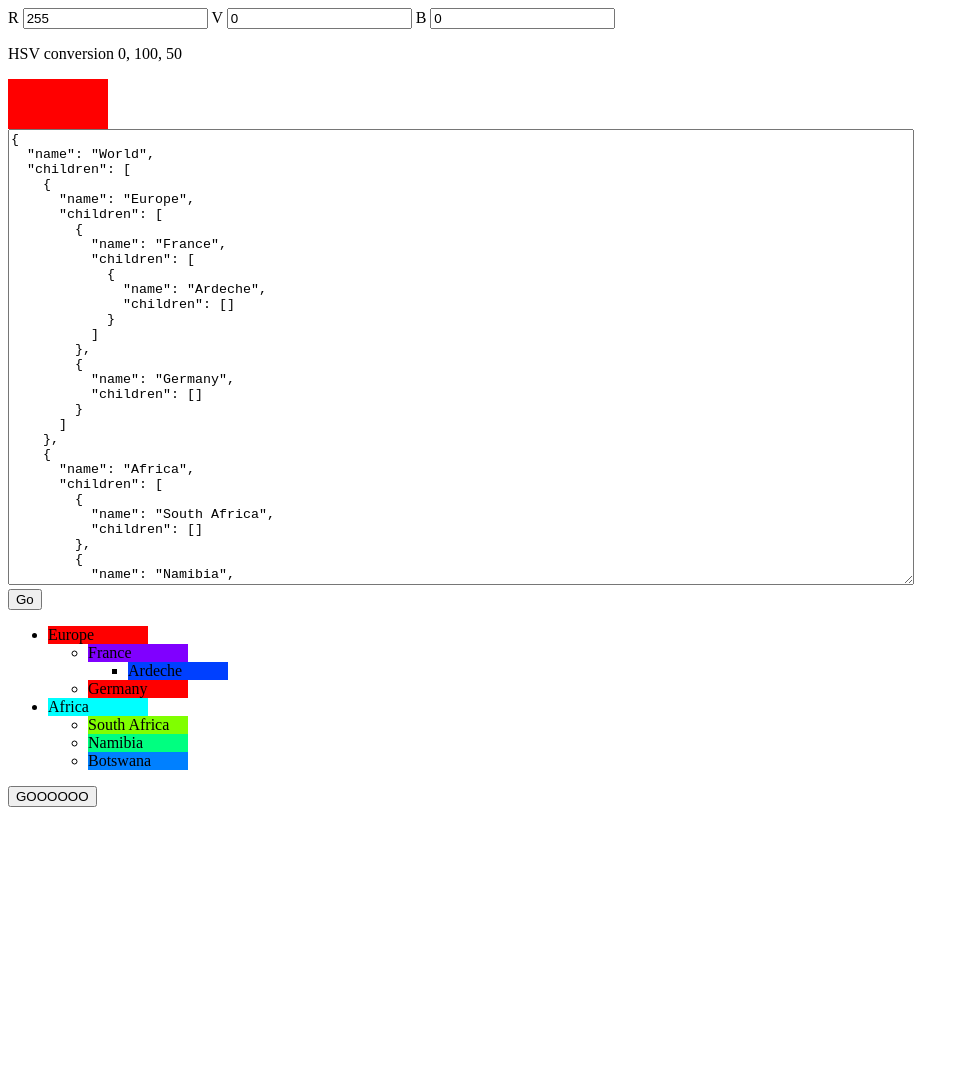
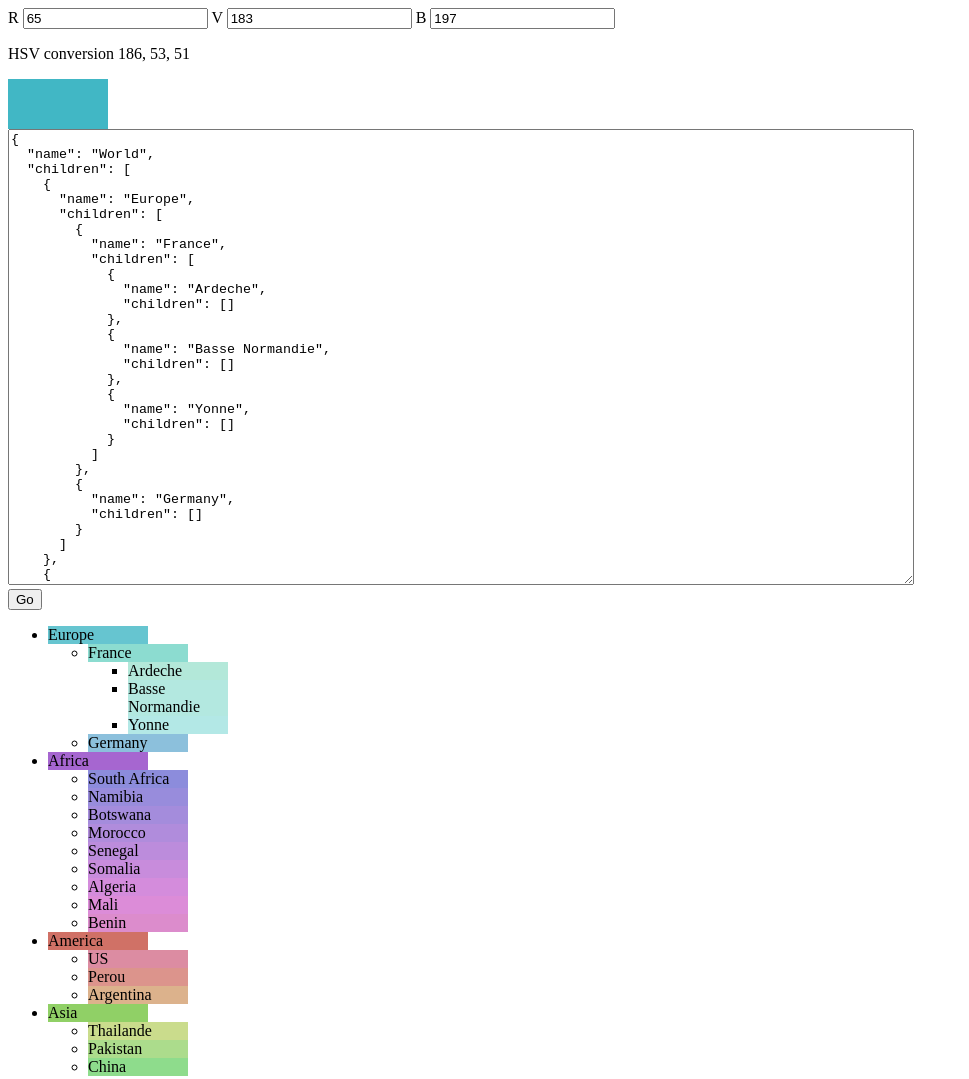
Before and after one commit to benoitguigal/color-genius, a website: page app/index.html in a window 1280 px wide. Shown: the top 1079 px of the page, without its empty margins (0-969 px from the left). Before the commit the page ends 823 px from the top, so only its background shows below. Drawn offline with Linux system fonts and the light colour scheme.

Commit message:
maximize color distance algo is working

```diff
--- a/app/index.html
+++ b/app/index.html
@@ -17,7 +17,7 @@
 
   <textarea class="hierarchy" rows="30" ng-model="hierarchyJSON"  ></textarea>
   <br>
-  <button type="submit" ng-click="parseJSON()"> Go </button>
+  <button type="submit" ng-click="parseJSON(); processHierarchy();"> Go </button>
   <ul>
     <li ng-repeat="child in hierarchy.children">
       <div class="block" ng-style="findColorFor(child.name)">{{child.name}}</div>
--- a/app/js/controllers.js
+++ b/app/js/controllers.js
@@ -11,12 +11,12 @@ angular.module('myApp.controllers', []).
   }]);
 
 function ColorGeniusCtrl($scope){
-  $scope.rouge = 255
-  $scope.vert = 0
-  $scope.bleu = 0
-  $scope.hue = 0
-  $scope.saturation = 100
-  $scope.light = 50
+  $scope.rouge = 65
+  $scope.vert = 183
+  $scope.bleu = 197
+  $scope.hue = 186
+  $scope.saturation = 53
+  $scope.light = 51
 
 
   $scope.colorSelectorStyle = {'background-color':'rgb('+$scope.rouge+','+$scope.vert+','+$scope.bleu+')'} ;
@@ -41,27 +41,110 @@ function ColorGeniusCtrl($scope){
 
   $scope.hierarchy = {
     "name": "World",
-    "children" : [
-      {"name": "Europe",
-      "children" : [
-        {"name": "France",
-        "children": [
-          {"name": "Ardeche",
-          "children": []}]},
-        {"name": "Germany",
-        "children": []}
-      ]},
-      {"name": "Africa",
-      "children":[
-        {"name": "South Africa",
-          "children": []},
-        {"name": "Namibia",
-          "children": []},
-        {"name": "Botswana",
-          "children": []}
-      ]}
+    "children": [
+        {
+            "name": "Europe",
+            "children": [
+                {
+                    "name": "France",
+                    "children": [
+                        {
+                            "name": "Ardeche",
+                            "children": []
+                        },
+                        {
+                            "name": "Basse Normandie",
+                            "children": []
+                        },
+                        {
+                            "name": "Yonne",
+                            "children": []
+                        }
+                    ]
+                },
+                {
+                    "name": "Germany",
+                    "children": []
+                }
+            ]
+        },
+        {
+            "name": "Africa",
+            "children": [
+                {
+                    "name": "South Africa",
+                    "children": []
+                },
+                {
+                    "name": "Namibia",
+                    "children": []
+                },
+                {
+                    "name": "Botswana",
+                    "children": []
+                },
+                {
+                    "name": "Morocco",
+                    "children": []
+                },
+                {
+                    "name": "Senegal",
+                    "children": []
+                },
+                {
+                    "name": "Somalia",
+                    "children": []
+                },
+                {
+                    "name": "Algeria",
+                    "children": []
+                },
+                {
+                    "name": "Mali",
+                    "children": []
+                },
+                {
+                    "name": "Benin",
+                    "children": []
+                }
+            ]
+        },
+        {
+            "name": "America",
+            "children": [
+                {
+                    "name": "US",
+                    "children": []
+                },
+                {
+                    "name": "Perou",
+                    "children": []
+                },
+                {
+                    "name": "Argentina",
+                    "children": []
+                }
+            ]
+        },
+        {
+            "name": "Asia",
+            "children": [
+                {
+                    "name": "Thailande",
+                    "children": []
+                },
+                {
+                    "name": "Pakistan",
+                    "children": []
+                },
+                {
+                    "name": "China",
+                    "children": []
+                }
+            ]
+        }
     ]
-  }
+}
 
   $scope.findX = function(base, nodesCount, min, max){
     var intervalLength = (max - min) / nodesCount
@@ -111,15 +194,29 @@ function ColorGeniusCtrl($scope){
 
   $scope.HSLcolors = {}
 
-  $scope.maximizeDistance = function(tree, minAngle, maxAngle){
+  $scope.maximizeDistance = function(tree, minAngle, maxAngle, currentLight, ligthIncrease){
     var nodes = tree.children
     var count = nodes.length
     if (count == 0) return
-    var arcLength = Math.abs(maxAngle - minAngle)
-    var intervalLength = arcLength / count
+    var arcLength
+    if(maxAngle >= minAngle){
+      arcLength = maxAngle - minAngle
+    } else {
+      arcLength = 360 - (minAngle - maxAngle)
+    }
+
+    var is360Degree = (arcLength == 360)
+    var intervalLength
+    if(is360Degree) { intervalLength = arcLength / count} else { intervalLength = arcLength / (count + 1)}
     var i
-    for(i=0; i<count; i++){
-      $scope.HSLcolors[nodes[i].name] = [toUniqueAngle(minAngle + i*intervalLength), $scope.saturation, $scope.light]
+    if(is360Degree){
+      for(i=0; i<count; i++){
+        $scope.HSLcolors[nodes[i].name] = [toUniqueAngle(minAngle + i*intervalLength), $scope.saturation, currentLight + ligthIncrease]
+      }
+    } else {
+      for(i=0; i<count; i++){
+        $scope.HSLcolors[nodes[i].name] = [toUniqueAngle(minAngle + (i+1)*intervalLength), $scope.saturation, currentLight + ligthIncrease]
+      }
     }
     var j
     for(j=0; j<count; j++){
@@ -127,7 +224,7 @@ function ColorGeniusCtrl($scope){
       var halfInterval = intervalLength / 2
       var minAng = toUniqueAngle(currentHue - halfInterval)
       var maxAng = toUniqueAngle(currentHue + halfInterval)
-      $scope.maximizeDistance(nodes[j], minAng, maxAng)
+      $scope.maximizeDistance(nodes[j], minAng, maxAng, currentLight + ligthIncrease, ligthIncrease)
     }
   }
 
@@ -138,7 +235,21 @@ function ColorGeniusCtrl($scope){
   $scope.processHierarchy = function(){
     $scope.HSLcolors = {}
     var base = $scope.hue
-    $scope.maximizeDistance($scope.hierarchy, base, base + 360)
+    var depth = treeDepth($scope.hierarchy)
+    var ligthIncrease = (100 - $scope.light)/(depth + 2)
+    $scope.maximizeDistance($scope.hierarchy, base, base + 360, $scope.light, ligthIncrease)
+  }
+
+  function treeDepth(hierarchy){
+    var nodes = hierarchy.children
+    if(nodes.length == 0) return 0
+    var nodesCount = nodes.length
+    var depths = []
+    var i
+    for (i=0; i<nodesCount; i++){
+      depths[i] = treeDepth(nodes[i])
+    }
+    return (1 + depths.sort().reverse()[0])
   }
 
   $scope.processHierarchy();
```
